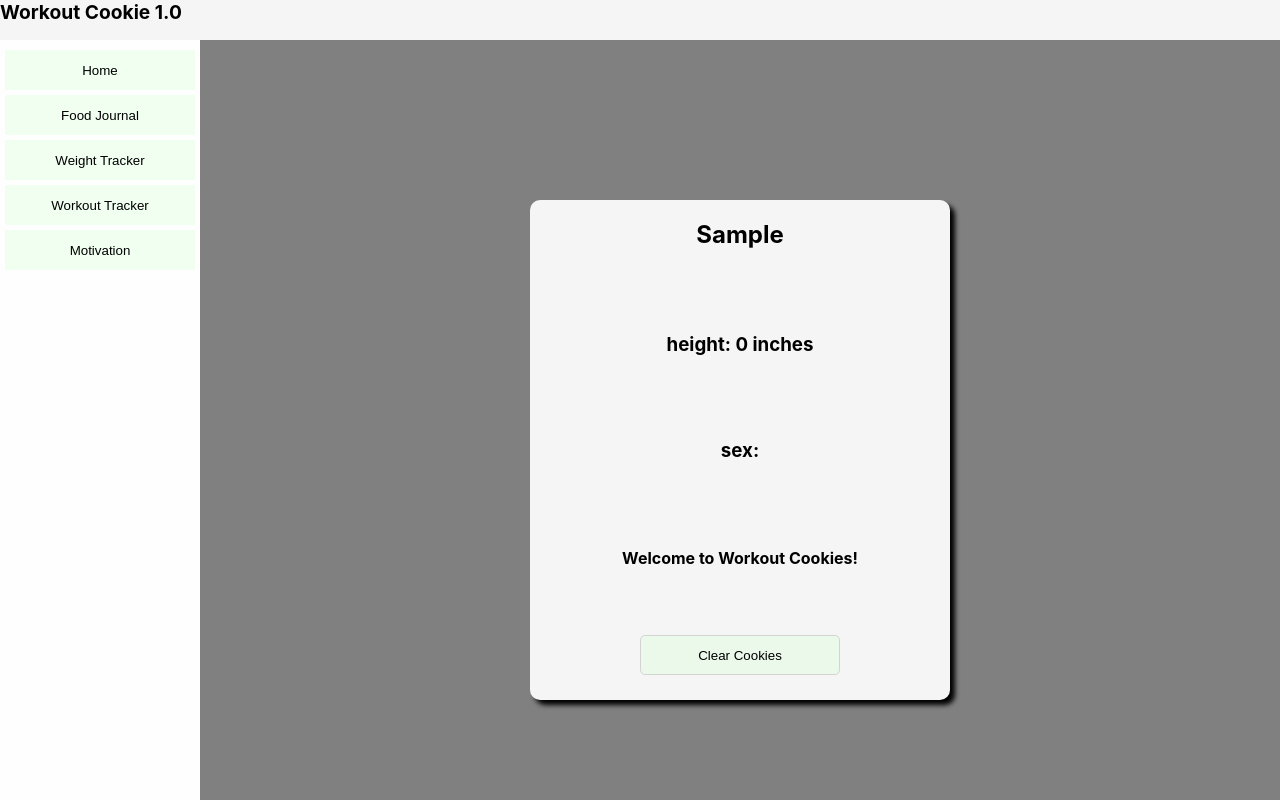
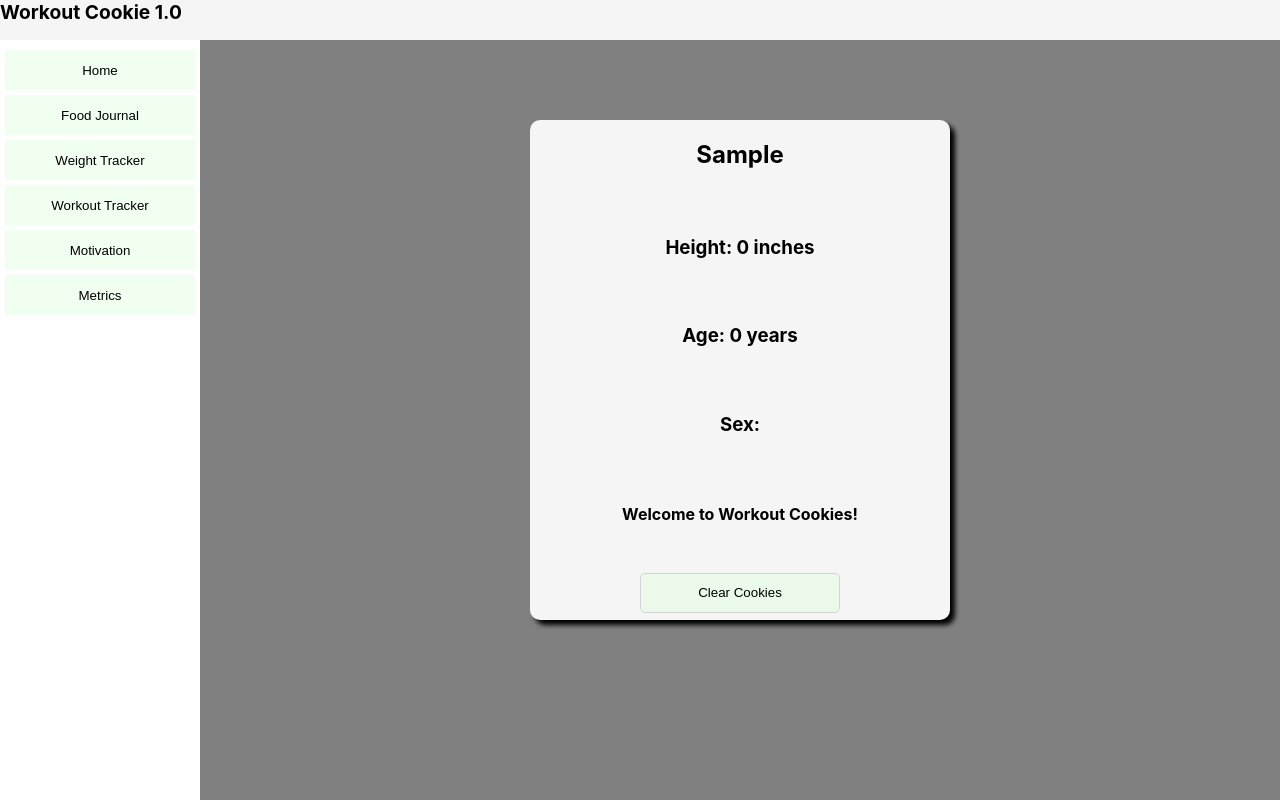
Before and after one commit to wuzzlefump/workout-cookies, a React (Create React App) app: page / in a window 1280 px wide. Both pictures are taken after typing "Sample", "Sample" into the empty fields and a click on the button "Submit". Built offline with nearby package versions, Linux system fonts and the light colour scheme.

Commit message:
more stuff

```diff
--- a/src/App.tsx
+++ b/src/App.tsx
@@ -5,6 +5,7 @@ import Home from './pages/Home/Home';
 import Food from './pages/Food/Food';
 import Weight from './pages/Weight/Weight';
 import Workout from './pages/Workout/Workout';
+import Metrics from "./pages/Metrics/Metrics";
 import Motivation from './pages/Motivation/Motivation';
 import Model, {Provider} from "@expressive/mvc"
 
@@ -17,7 +18,8 @@ function App() {
     food:<Food/>,
     weight:<Weight/>,
     workout:<Workout/>,
-    motivation:<Motivation/>
+    motivation:<Motivation/>,
+    metrics:<Metrics/>
   }
   const [state, setState] =React.useState<PossibleLocations>("home")
   return (
--- a/src/components/Layout/Layout.tsx
+++ b/src/components/Layout/Layout.tsx
@@ -5,13 +5,14 @@ import styles from "./Layout.module.css"
 export default function Layout(props:{children:any, cheat:any}){
     const{children} = props
     type linkTypes = {label:string;
-    path: "home"|"food"|"weight"|"workout"|"motivation"}
+    path: "home"|"food"|"weight"|"workout"|"motivation"|"metrics"}
     const linkList: linkTypes[] = [
     {label:"Home", path:"home"},
     {label:"Food Journal", path:"food"},
     {label:"Weight Tracker", path:"weight"},
     {label:"Workout Tracker", path:"workout"},
-    {label:"Motivation", path:"motivation"}
+    {label:"Motivation", path:"motivation"},
+    {label:"Metrics", path:"metrics"}
     ]
     return(
         <div className={styles.body}>
--- a/src/pages/Home/Home.module.css
+++ b/src/pages/Home/Home.module.css
@@ -1,5 +1,5 @@
 .newUserCard{
-    margin-top: 20vh;
+    margin-top: 10vh;
     background-color: whitesmoke;
     min-width: 400px;
     text-align: center;
@@ -19,7 +19,7 @@
     border-width: 1px;
 }
 .currentUserCard{
-    margin-top: 20vh;
+    margin-top: 10vh;
     background-color: whitesmoke;
     min-width: 400px;
     text-align: center;
--- a/src/pages/Home/Home.tsx
+++ b/src/pages/Home/Home.tsx
@@ -8,13 +8,15 @@ type SelectOption = {label:string; value:string}
 const [cookies, setCookie,removeCookie] = useCookies(['user']);
 const [name, setName] = React.useState<string>("")
 const [height, setHeight] = React.useState<string>("0")
+const [age, setAge] = React.useState<string>("0")
 const [sex, setSex] = React.useState<SelectOption>({label:"",value:""})
 
 const submitUser=()=>{
 let payload = {
     name,
     height,
-    sex:sex.value
+    sex:sex.value,
+    age
 }
 setCookie("user",payload,{path:"/"})
 }
@@ -27,8 +29,9 @@ removeCookie("user")
                 {cookies.user ?
                  <div className={styles.currentUserCard}>
                     <h2>{cookies.user.name}</h2>
-                    <h3>height: {cookies.user.height} inches</h3>
-                    <h3>sex: {cookies.user.sex}</h3>
+                    <h3>Height: {cookies.user.height} inches</h3>
+                    <h3>Age: {cookies.user.age} years</h3>
+                    <h3>Sex: {cookies.user.sex}</h3>
                     <h4>Welcome to Workout Cookies!</h4>
                     <button className={styles.submit} onClick={()=>clearCookies()} > Clear Cookies</button>
 
@@ -38,6 +41,7 @@ removeCookie("user")
                     <h2>New user form</h2>
                         <input onChange={(e)=>{setName(e.target.value)}} value={name} placeholder="Name..."/>
                         <input onChange={(e)=>setHeight(e.target.value)} value={height} placeholder="Height in inches.." type={"number"}/>
+                        <input onChange={(e)=>setAge(e.target.value)} value={age} placeholder="Age.." type={"number"}/>
                         <Select placeholder="Sex..."  onChange={(e)=>{setSex(e!)}} value={sex} options={[
                             {label:"M",value:"M"},
                             {label:"F",value:"F"},
--- /dev/null
+++ b/src/pages/Metrics/Metrics.tsx
@@ -0,0 +1,10 @@
+import * as React from "react"
+import { useCookies } from 'react-cookie';
+
+export default function Metrics(){
+const [cookies, setCookie] = useCookies(['user']);
+    return(
+            <div>
+                Metrics
+            </div>)
+}
```
